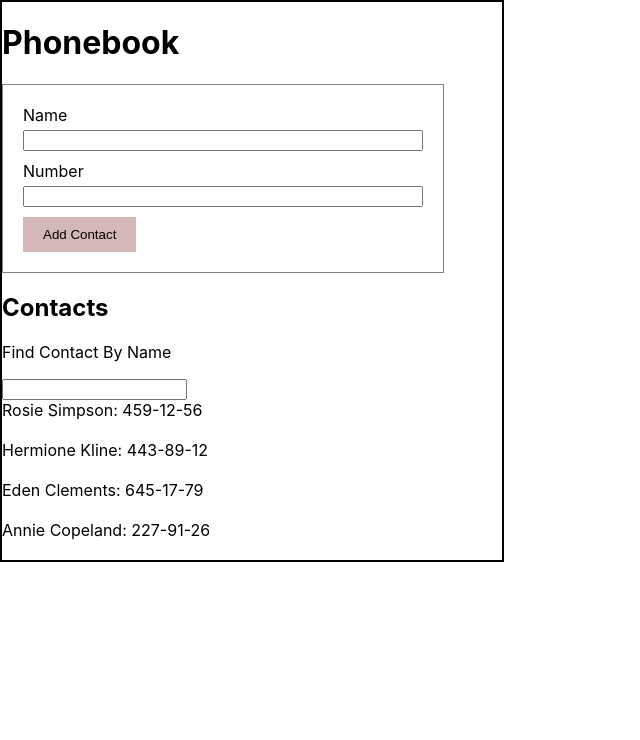
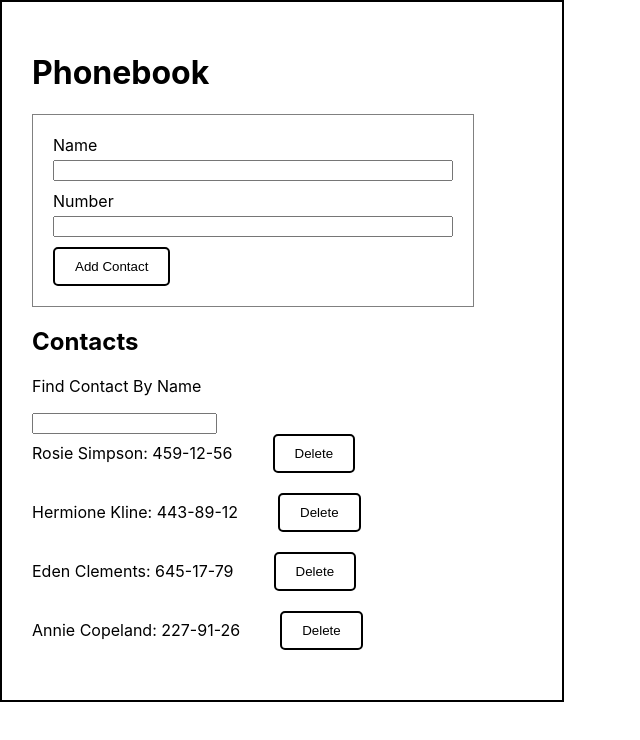
Before and after one commit to DyshliukAnna/goit-react-hw-03-phonebook, a React (Create React App) app: page / in a window 1280 px wide. Shown: the top 740 px of the page, without its empty margins (0-640 px from the left). Built offline with nearby package versions, Linux system fonts and the light colour scheme.

Commit message:
done all homework

```diff
--- a/src/App.css
+++ b/src/App.css
@@ -1,6 +1,7 @@
 .container {
   border: 2px solid black;
   max-width: 500px;
+  padding: 30px;
 }
 
 /* .input {
--- a/src/components/App.jsx
+++ b/src/components/App.jsx
@@ -59,7 +59,10 @@ export class App extends Component {
           value={this.state.filter}
           onChangeFilter={this.handleInputFind}
         />
-        <ContactList contacts={searchedContact} />
+        <ContactList
+          contacts={searchedContact}
+          onClick={this.handleDeleteContact}
+        />
       </div>
     );
   }
--- a/src/components/ContactForm/ContactForm.module.css
+++ b/src/components/ContactForm/ContactForm.module.css
@@ -5,9 +5,10 @@
 }
 
 .phonebookForm button {
-  border: none;
+  border: 2px solid black;
+  border-radius: 5px;
   padding: 10px 20px;
-  background-color: rgba(126, 39, 39, 0.333);
+  background-color: rgb(255, 255, 255);
 }
 
 .phonebookFormItem {
--- a/src/components/ContactList/ContactList.js
+++ b/src/components/ContactList/ContactList.js
@@ -7,6 +7,9 @@ export const ContactList = ({ contacts, onClick }) => {
       {contacts.map(({ id, name, number }) => (
         <li key={id} className={css.contactsItem}>
           {name}: {number}
+          <button type="button" onClick={() => onClick(id)}>
+            Delete
+          </button>
         </li>
       ))}
     </ul>
--- a/src/components/ContactList/ContactList.module.css
+++ b/src/components/ContactList/ContactList.module.css
@@ -5,16 +5,15 @@
 
 .contactsItem {
   display: flex;
-  justify-content: space-between;
   align-items: center;
   gap: 40px;
   margin-bottom: 20px;
 }
 
 .contactsItem button {
-  border: none;
-  padding: 20px 400px;
+  border: 2px solid black;
+  padding: 10px 20px;
   border-radius: 5px;
-  background-color: rgba(235, 0, 0, 0.333);
   cursor: pointer;
+  background-color: #fff;
 }
```
